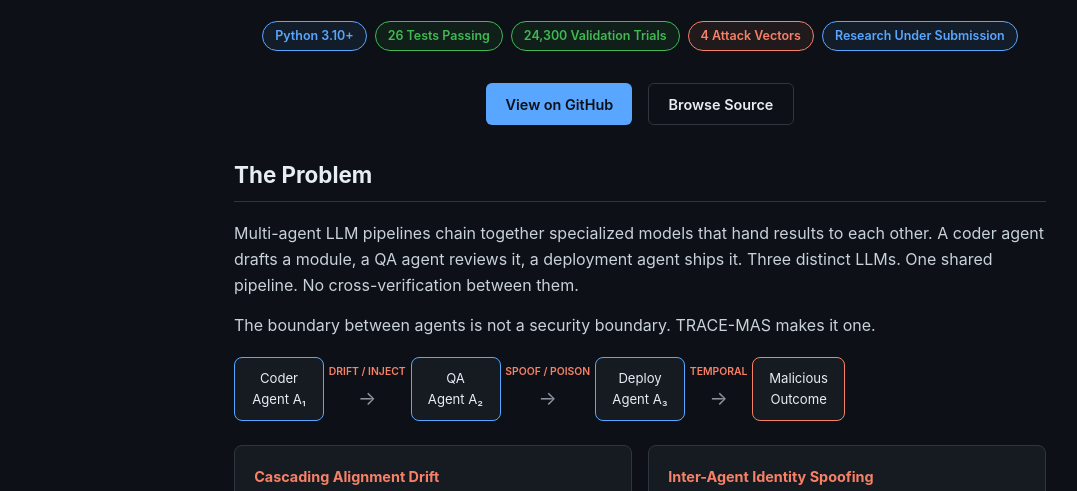
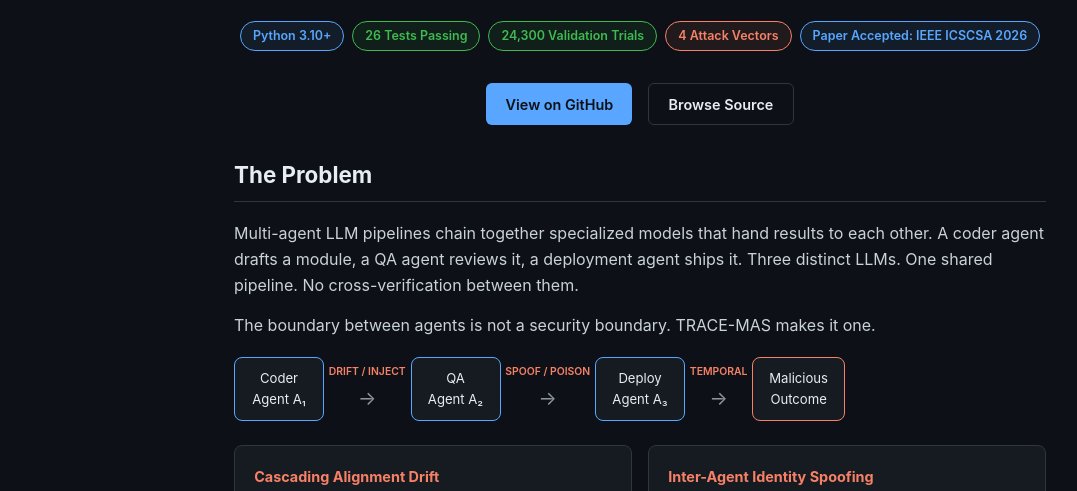
Before and after one commit to sunilgentyala/TRACE-MAS, a plain HTML site: page docs/index.html in a window 1280 px wide. Shown: the part 241-732 px from the top of the page, without its empty margins (0-1077 px from the left). Drawn offline with Linux system fonts and the light colour scheme.

Commit message:
Cite the accepted ICSCSA 2026 paper and fix author metadata
Adds preferred-citation and How to Cite for ICSCSA-168 with the six accepted
authors. Replaces a placeholder ORCID and an incorrect author email.

```diff
--- a/docs/index.html
+++ b/docs/index.html
@@ -207,7 +207,7 @@
     <span class="badge badge-green">26 Tests Passing</span>
     <span class="badge badge-green">24,300 Validation Trials</span>
     <span class="badge badge-red">4 Attack Vectors</span>
-    <span class="badge badge-blue">Research Under Submission</span>
+    <span class="badge badge-blue">Paper Accepted: IEEE ICSCSA 2026</span>
   </div>
   <div class="cta-row" style="justify-content:center">
     <a href="https://github.com/sunilgentyala/TRACE-MAS" class="btn btn-primary" target="_blank">View on GitHub</a>
```
Also changed, not shown: 2 other files.
